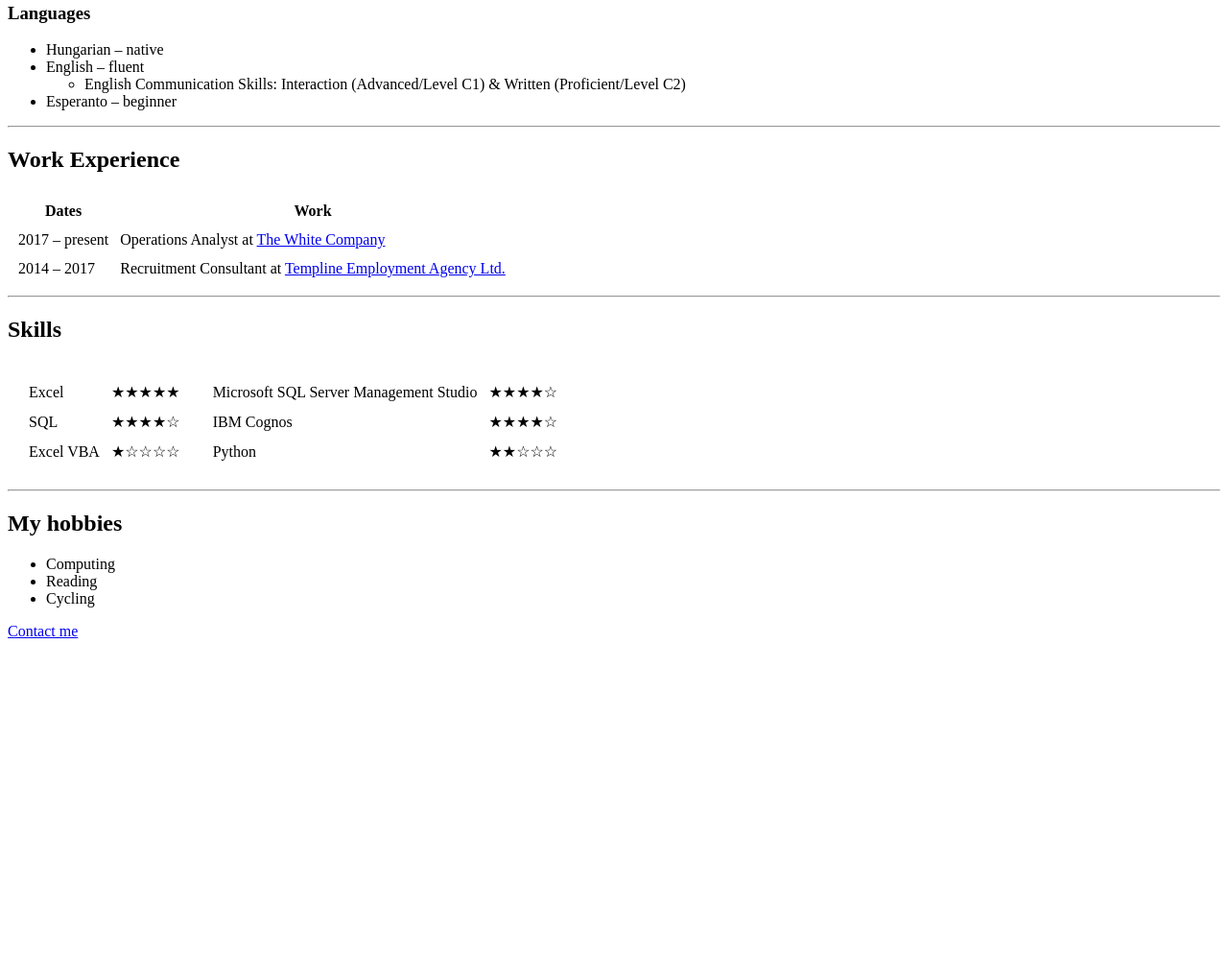
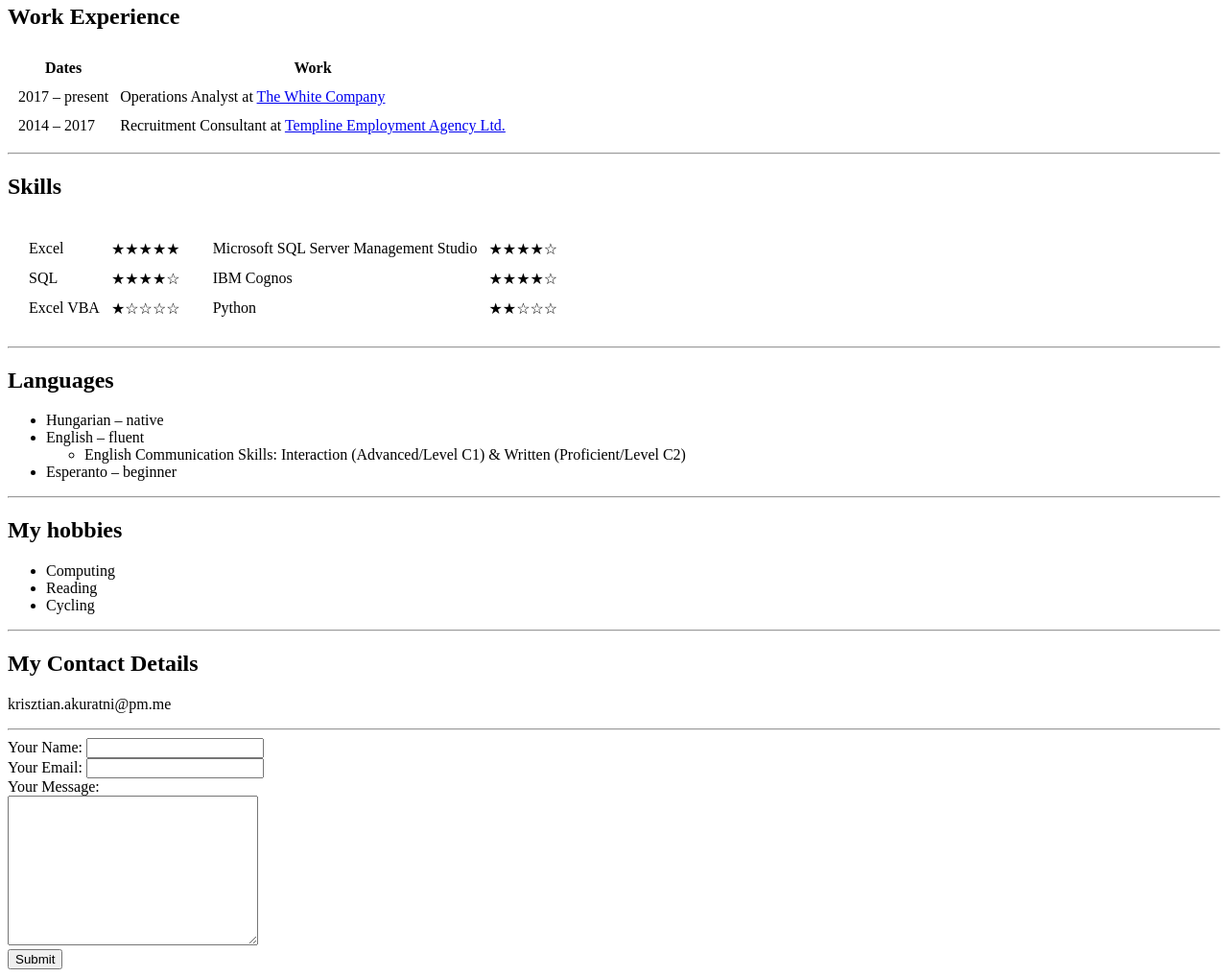
Before and after one commit to kakuratni/cv, a plain HTML site: page index.html in a window 1280 px wide. Shown: the part 380-1398 px from the top of the page at 96% size. Before the commit the page ends 1055 px from the top, so only its background shows below. Drawn offline with Linux system fonts and the light colour scheme.

Commit message:
fixed contact box

```diff
--- a/index.html
+++ b/index.html
@@ -20,21 +20,8 @@
 
 
 
-  <hr size="2">
+  <hr>
 
-
-  <h3>Languages</h3>
-  <ul>
-    <li>Hungarian – native</li>
-    <li>English – fluent
-      <ul>
-        <li>English Communication Skills: Interaction (Advanced/Level C1) & Written (Proficient/Level C2)</li>
-      </ul>
-    </li>
-    <li>Esperanto – beginner</li>
-  </ul>
-
-  <hr size="2">
 
   <h2>Work Experience</h2>
   <table cellspacing="10">
@@ -55,7 +42,7 @@
       </tr>
     </tbody>
   </table>
-  <hr size="2">
+  <hr>
 
 
   <H2>Skills</H2>
@@ -96,8 +83,22 @@
       </td>
     </tr>
   </table>
-  <hr size="2">
+  <hr>
 
+
+
+  <h2>Languages</h2>
+  <ul>
+    <li>Hungarian – native</li>
+    <li>English – fluent
+      <ul>
+        <li>English Communication Skills: Interaction (Advanced/Level C1) & Written (Proficient/Level C2)</li>
+      </ul>
+    </li>
+    <li>Esperanto – beginner</li>
+  </ul>
+
+  <hr>
   <h2>My hobbies</h2>
   <ul>
     <li>Computing</li>
@@ -105,7 +106,20 @@
     <li>Cycling</li>
   </ul>
 
-  <a href="contact_details.html">Contact me</a>
+  <hr>
+
+  <h2>My Contact Details</h2>
+  <p>krisztian.akuratni@pm.me</p>
+  <hr>
+  <form action="mailto:krisztian.akuratni@pm.me" method="post" enctype="text/plain">
+    <label>Your Name:</label>
+    <input type="text" name="yourName"> <br>
+    <label>Your Email:</label>
+    <input type="email" name="yourEmail"> <br>
+    <label>Your Message:</label> <br>
+    <textarea name="yourMessage" id="" cols="30" rows="10"></textarea> <br>
+    <input type="submit">
+  </form>
 
 
 </body>
```
